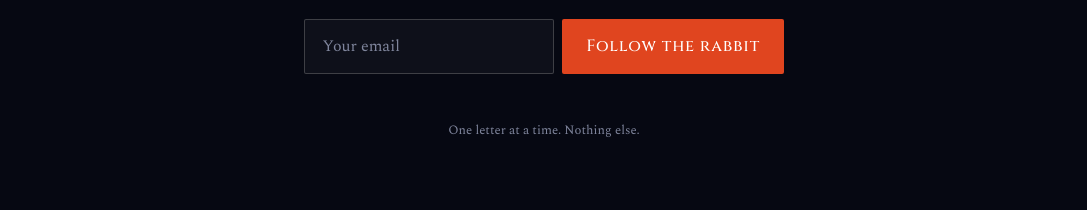
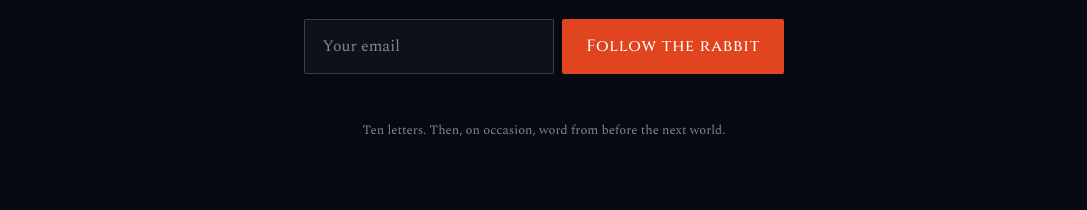
Before and after one commit to joemaxgitit/thegodofme, a website: page src/index.html in a window 1280 px wide. Shown: the part 1780-1990 px from the top of the page, without its empty margins (96-1183 px from the left). Drawn offline with nearby package versions, Linux system fonts and the light colour scheme.

Commit message:
newsletter expectation line, single-play hover videos

```diff
--- a/src/index.html
+++ b/src/index.html
@@ -390,7 +390,7 @@
           <button type="submit">Follow the rabbit</button>
         </form>
         <p class="formnote" id="formnote" role="status" aria-live="polite"></p>
-        <p class="fineprint">One letter at a time. Nothing else.</p>
+        <p class="fineprint">Ten letters. Then, on occasion, word from before the next world.</p>
       </div>
     </div>
   </section>
```
Also changed, not shown: dist/index.html.
